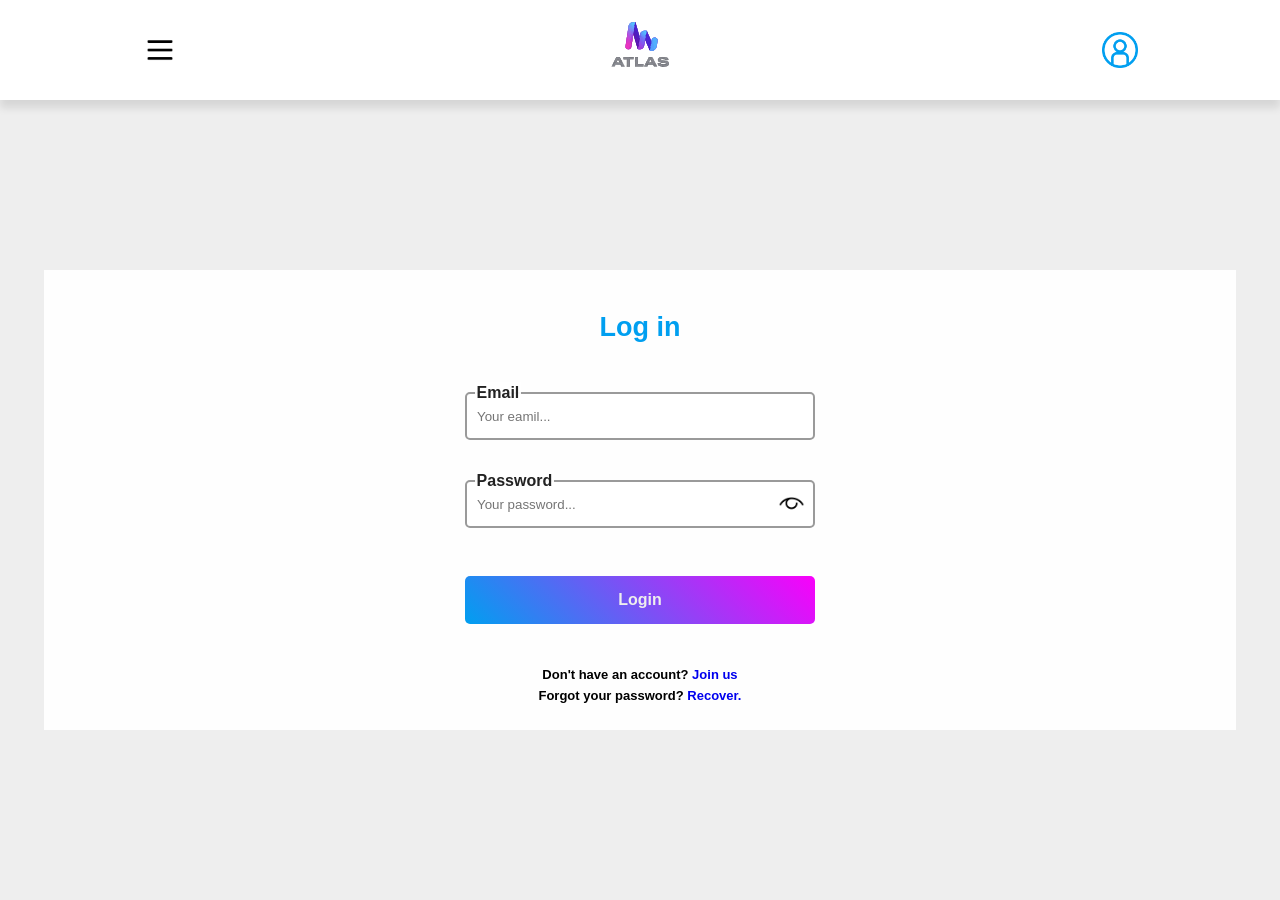
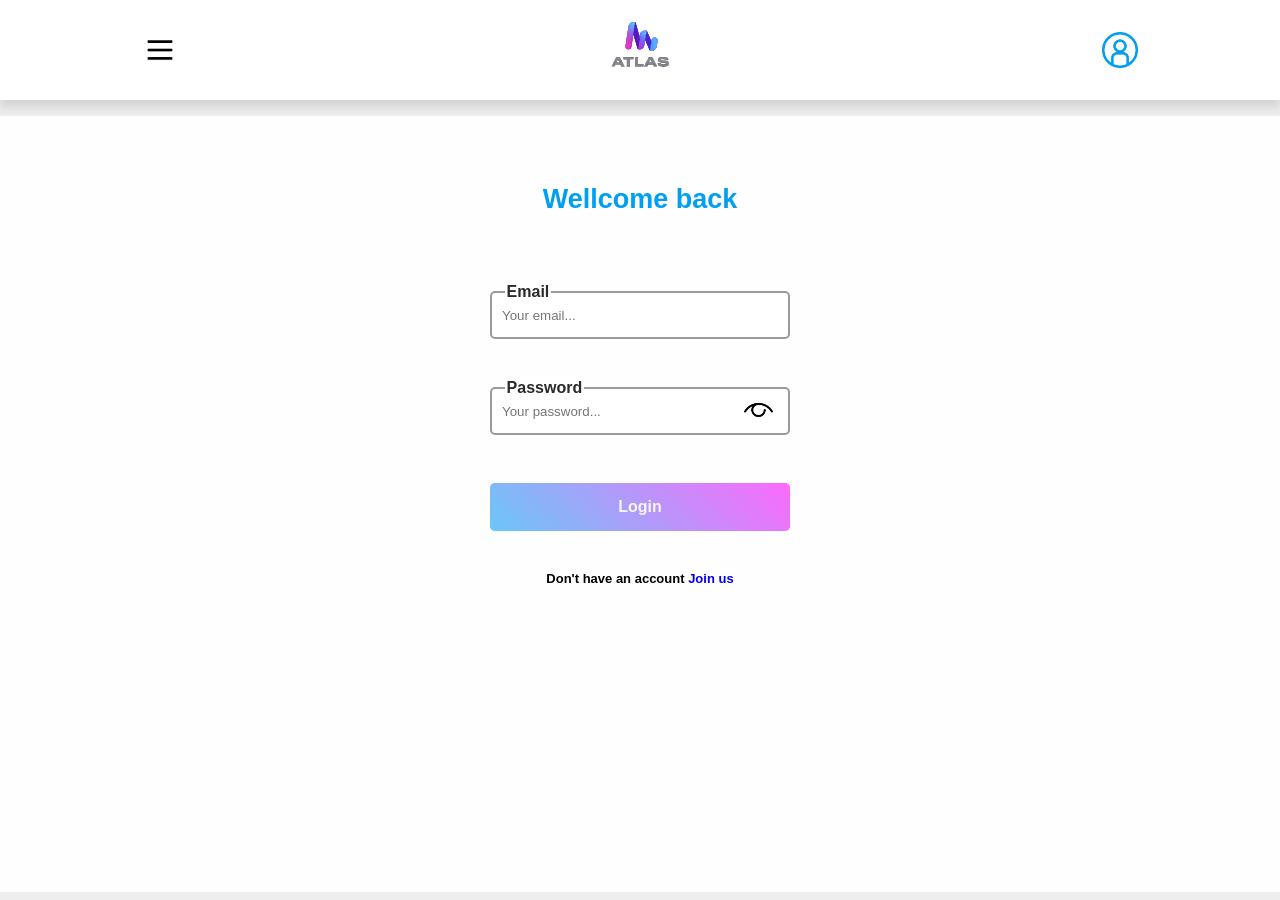
Before and after one commit to cristhianblaffita-web/TaskFlow-React-FastAPI, a React app in the folder frontend/: page /login in a window 1280 px wide. Built offline with nearby package versions, Linux system fonts and the light colour scheme; the HTML template or start-up script is replaced by a standard one.

Commit message:
functional_login merging: Add a more functional Login, with user input validations.

```diff
--- /dev/null
+++ b/frontend/src/components/auth/AuthButton.jsx
@@ -0,0 +1,29 @@
+import React from "react"
+import "../../styles/AuthButton.css"
+
+const AuthButton = (
+  {
+    children,
+    handleAuth,
+    onSubmit
+  }
+  ) => {
+
+  return (
+    <button
+      className={
+        "auth-button " + (
+          onSubmit ? "" : "disabled"
+        )
+
+      }
+      type="submit"
+      disable={onSubmit ? "enable" : "disable"}
+      onClick={handleAuth}
+    >
+      {children}
+    </button>
+  )
+}
+
+export default AuthButton
--- /dev/null
+++ b/frontend/src/components/auth/AuthLayout.jsx
@@ -0,0 +1,15 @@
+import React from "react"
+import "../../styles/AuthLayout.css"
+
+const AuthLayout = ({children, title}) => {
+  return (
+   <form method="POST" className="auth-layout">
+     <div className="layout-heading">
+       <h2>{title}</h2>
+     </div>
+     {children}
+   </form>
+  )
+}
+
+export default AuthLayout
--- /dev/null
+++ b/frontend/src/components/auth/FormError.jsx
@@ -0,0 +1,17 @@
+import React from "react"
+import "../../styles/FormError.css"
+
+const FormError = (
+  {
+    children,
+  }
+  ) => {
+
+  return (
+    <label className="form-error">
+      {children}
+    </label>
+  )
+}
+
+export default FormError
--- /dev/null
+++ b/frontend/src/components/auth/InputField.jsx
@@ -0,0 +1,58 @@
+import React, { useState, useEffect } from "react"
+import "../../styles/InputField.css"
+import FormError from "./FormError.jsx"
+
+const InputField = (
+  {
+    label,
+    type="text",
+    value,
+    placeholder,
+    required=false,
+    rightButton,
+    handleValue,
+    isValid,
+    showError,
+    errorMessage
+  }
+) => {
+
+  const requiredInput = (
+    <input
+      className={
+        "input-field " + (
+          isValid ? "valid-field" : (
+            showError ? "not-valid-field" : ""
+          )
+        )}
+      value={value}
+      onChange={(e) => handleValue(e.target.value)}
+      type={type}
+      placeholder={placeholder}
+      required
+    />
+  );
+
+  const notRequiredInput = (
+    <input
+      className={"input-field " + (isValid ? "valid-field" : "")}
+      value={value}
+      onChange={(e) => handleMailVal(e.target.value)}
+      type={type}
+      placeholder={placeholder}
+    />
+  );
+
+  return (
+    <fieldset className="input-fieldset">
+      <label className="field-label">{label}</label>
+      {required ? requiredInput : notRequiredInput}
+      {rightButton ? rightButton : false}
+      {showError && !isValid ? (
+        <FormError>{errorMessage}</FormError>
+      ) : false}
+    </fieldset>
+  )
+}
+
+export default InputField
--- /dev/null
+++ b/frontend/src/components/auth/PasswordInput.jsx
@@ -0,0 +1,51 @@
+import React, { useState } from "react"
+import "../../styles/PasswordInput.css"
+import InputField from "./InputField.jsx"
+
+const PasswordInput = (
+  {
+    label="Password",
+    placeholder="Your password...",
+    value,
+    handleValue,
+    isValid,
+    showError,
+    errorMessage
+  }
+  ) => {
+
+  const [togglePassword, setTogglePassword] = useState(true);
+
+  const handleTogglePassword = () => {
+    setTogglePassword(prev => !prev);
+  }
+
+  const toggleButton = (
+    <button
+      type="button"
+      className={
+        "toggle-password-btn " + (
+          togglePassword ? "" : "hidden"
+        )
+      }
+      onClick={handleTogglePassword}>
+    </button>
+  );
+
+  return (
+    <InputField
+      label={label}
+      type={togglePassword ? "password" : "text"}
+      value={value}
+      handleValue={handleValue}
+      placeholder={placeholder}
+      required={true}
+      isValid={isValid}
+      rightButton={toggleButton}
+      showError={showError}
+      errorMessage={errorMessage}
+    />
+  )
+}
+
+export default PasswordInput
--- a/frontend/src/pages/Login.jsx
+++ b/frontend/src/pages/Login.jsx
@@ -1,29 +1,73 @@
-import React from "react"
+import React, { useState, useEffect } from "react"
 import "../styles/Login.css"
-import InputPassword from "../components/InputPassword.jsx"
+import AuthLayout from "../components/auth/AuthLayout.jsx"
+import InputField from "../components//auth/InputField.jsx"
+import PasswordInput from "../components/auth/PasswordInput.jsx"
+import AuthButton from "../components/auth/AuthButton.jsx"
+import FormError from "../components/auth/FormError.jsx"
 import { Link } from "react-router-dom"
-import { SecurityLevel } from "../hooks/PasswordHint.jsx"
 
 const Login = () => {
+  const [submited, setSubmited] = useState(false);
+
+  const [mailVal, setMailVal] = useState("");
+  const [passwordVal, setPasswordVal] = useState("");
+
+  const [authError, setAuthError] = useState("");
+
+  const handleMailVal = (value) => {
+    setMailVal(prev => value.trim());
+  }
+
+  const handlePasswordVal = (value) => {
+    setPasswordVal(prev => value.trim());
+  }
+
+  let validMail = /^[^\s@]+@[^\s@]+\.[^\s@]{2,}$/.test(mailVal);
+
+  let validPassword = passwordVal.length > 0;
+
+  let loginAuth = validMail && validPassword;
+
+  const authSubmit = () => {
+    setSubmited(prev => true);
+  }
+
+
   return (
-    <main className="main-login">
-      <form className="login-form">
-        <div className="form-header">
-          <h2>Log in</h2>
-        </div>
-        <fieldset className="field">
-          <label className="label" for="email">Email</label>
-          <input className="form-input" name="email" type="email" placeholder="Your eamil..." required />
-        </fieldset>
-        <InputPassword check="security" passwordHint={SecurityLevel}/>
-        <div className="button-field">
-          <button className="login-btn primary" type="submit">Login</button>
-        </div>
-        <div className="other-options">
-          <p>Don't have an account? <Link className="form-link" to="/signup">Join us</Link></p>
-          <p>Forgot your password? <Link className="form-link">Recover.</Link></p>
-        </div>
-      </form>
+    <main>
+      <AuthLayout title="Wellcome back">
+        <InputField
+          label="Email"
+          type="email"
+          value={mailVal}
+          placeholder="Your email..."
+          required={true}
+          isValid={validMail}
+          handleValue={handleMailVal}
+          showError={submited}
+          errorMessage={"Write a valid email"}
+        />
+
+        <PasswordInput
+          value={passwordVal}
+          handleValue={handlePasswordVal}
+          isValid={validPassword}
+          showError={submited}
+          errorMessage={"Password field empty"}
+        />
+
+        <AuthButton
+          onSubmit={loginAuth}
+          handleAuth={authSubmit}
+        >
+          Login
+        </AuthButton>
+
+
+        <label className="label-link">Don't have an account <Link to="/signup"
+        className="link">Join us</Link></label>
+      </AuthLayout>
     </main>
   )
 }
--- /dev/null
+++ b/frontend/src/styles/AuthButton.css
@@ -0,0 +1,38 @@
+.auth-button {
+  position: relative;
+  width: 100%;
+  max-width: 300px;
+  min-height: 3em;
+  height: 3em;
+  margin: .5em 0;
+  border: 0;
+  border-radius: 5px;
+  background: var(--primary-gradient);
+  color: #eee;
+  font-weight: bold;
+  font-size: 16px;
+  transition: all .5s ease;
+}
+
+.auth-button:hover {
+  transform: scale(1.05);
+  box-shadow: 0 0 8px rgba(0,0,0,.3);
+}
+
+.disabled:hover {
+  pointer: cursor;
+  transform: scale(1);
+  box-shadow: 0 0 0 ;
+}
+
+.disabled:before {
+  content: "";
+  position: absolute;
+  top: 0;
+  left: 0;
+  width: 100%;
+  height: 100%;
+  background: #ffffff6a;
+  border-radius: 5px;
+  transition: all .5s ease;
+}
--- /dev/null
+++ b/frontend/src/styles/AuthLayout.css
@@ -0,0 +1,34 @@
+
+.auth-layout {
+  z-index: 0;
+  position: relative;
+  width: 100vw;
+  min-height: 100vh;
+  height: 100vh;
+  padding: 2em;
+  background: var(--section-color);
+  display: flex;
+  flex-flow: column nowrap;
+  place-content: start;
+  place-items: center;
+  gap: 2em;
+}
+
+.layout-heading {
+  width: 100%;
+  padding: 2em;
+  color: var(--primary-color);
+  font-size: 18px;
+  place-content: center;
+  place-items: center;
+  text-align: center;
+}
+
+.label-link {
+  font-size: 13px;
+  font-weight: bold;
+}
+
+.link {
+  text-decoration: none;
+}
--- /dev/null
+++ b/frontend/src/styles/FormError.css
@@ -0,0 +1,16 @@
+.form-error {
+  position: absolute;
+  top: 100%;
+  left: 0;
+  text-align: left;
+  padding: .1em 1.5em;
+  width: inherit;
+  color: red;
+  font-weight: bold;
+  font-size: 13px;
+  visibility: visible;
+}
+
+.on-error {
+  visibility: visible;
+}
--- /dev/null
+++ b/frontend/src/styles/InputField.css
@@ -0,0 +1,48 @@
+.input-fieldset {
+  position: relative;
+  width: 100%;
+  max-width: 300px;
+  height: 3em;
+  margin: .5em 0;
+  border: 0;
+  display: flex;
+  flex-flow: column nowrap;
+  place-content: center;
+  place-items: center;
+}
+
+.field-label {
+  position: absolute;
+  left: 15px;
+  top: -20%;
+  color: #2a2a2a;
+  font-weight: bold;
+  background: var(--section-color);
+  padding: .1em;
+  place-content: center;
+  place-items: center;
+  text-align: center;
+}
+
+.input-field {
+  width: 100%;
+  height: inherit;
+  padding-left: 10px;
+  border: 2.5px solid var(--light-color);
+  border-radius: 5px;
+}
+
+.input-field:hover, .input-field:focus {
+  outline-color: var(--primary-color);
+}
+
+.valid-field, .valid-field.voer, .valid-field:focus {
+  border-color: #9c8f00;
+  outline-color: #9c8f00;
+}
+
+
+.not-valid-field, .not-valid-field:focus {
+  border-color: red;
+  outline-color: red;
+}
--- a/frontend/src/styles/Login.css
+++ b/frontend/src/styles/Login.css
@@ -1,99 +1,5 @@
-
 .main-login {
   width: 100vw;
   height: 100vh;
-  place-content: center;
-  place-items: center;
+  padding: 0;
 }
-
-.login-form {
-  width: 95%;
-  height: auto;
-  padding: 2em;
-  display: flex;
-  flex-flow: column nowrap;
-  place-content: center;
-  place-items: center;
-  gap: 2.5em;
-  background: var(--section-color);
-  z-index: 0;
-}
-
-.form-header {
-  width: 100%;
-  height: 50px;
-  /*margin: 10px 0;*/
-  font-size: 18px;
-  place-content: center;
-  place-items: center;
-}
-
-.form-header h2 {
-  color: var(--primary-color);
-  z-index: inherit;
-}
-
-.field {
-  position: relative;
-  border: 0;
-  width: 100%;
-  max-width: 350px;
-  height: 3em;
-  display: flex;
-  flex-flow: column nowrap;
-  z-index: inherit;
-}
-
-.label {
-  position: absolute;
-  top: -10px;
-  left: 10px;
-  padding: .1em;
-  color: var(--primary-font-color);
-  background: var(--section-color);
-  font-weight: bold;
-}
-
-.form-input {
-  height: inherit;
-  width: 100%;
-  border: 2px solid var(--light-color);
-  border-radius: 5px;
-  padding-left: 10px;
-}
-
-.form-input:hover, .form-input:focus {
-  outline-color: var(--primary-color);
-}
-
-
-.button-field {
-  margin: .5em 0;
-  width: 100%;
-  max-width: 350px;
-}
-
-.login-btn {
-  width: 100%;
-  height: 3em;
-  font-size: 16px;
-}
-
-.other-options {
-  width: 100%;
-  height: 2em;
-  display: flex;
-  flex-flow: column nowrap;
-  place-content: center;
-  place-items: center;
-  gap: .5em;
-  font-size: 13px;
-}
-
-.login-form p {
-  font-weight: bold;
-}
-
-.form-link {
-  text-decoration: none;
-}
--- /dev/null
+++ b/frontend/src/styles/PasswordInput.css
@@ -0,0 +1,18 @@
+.toggle-password-btn {
+  position: absolute;
+  right: 5%;
+  width: 2.5em;
+  height: inherit;
+  border: 0;
+  background: url("../assets/show.png");
+  background-size: contain;
+  background-repeat: no-repeat;
+  background-position: center;
+}
+
+.hidden {
+  background: url("../assets/hide.png");
+  background-size: contain;
+  background-repeat: no-repeat;
+  background-position: center;
+}
```
